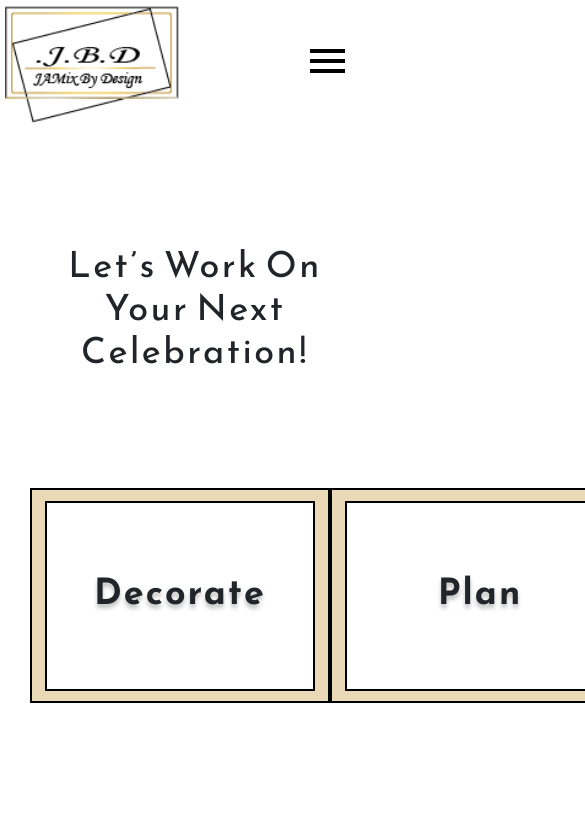
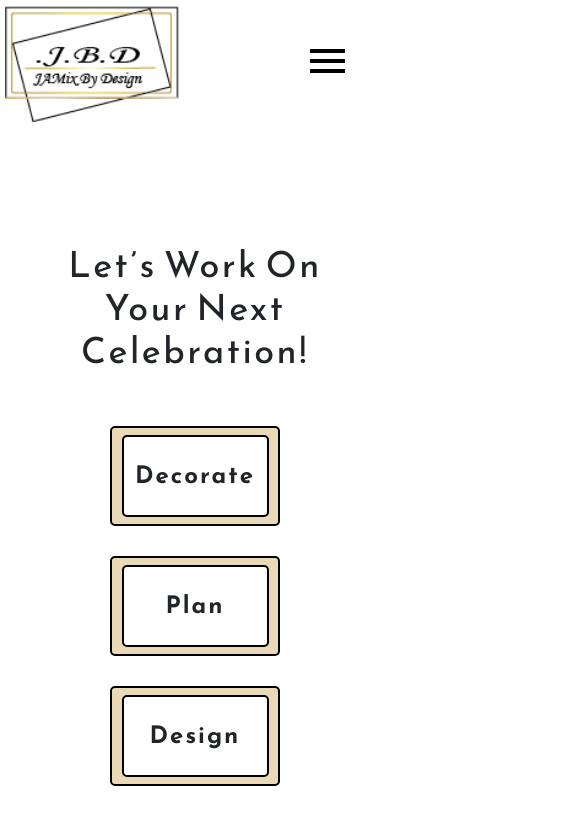
Before and after one commit to StefonSimmons/jamix-by-design, a React (Create React App) app in the folder client/: page /services in a window 390 px wide. Shown: the top 816 px of the page, 585 px wide, since content can reach past the window. Built offline with nearby package versions, Linux system fonts and the light colour scheme.

Commit message:
services responsive `max-768px`

```diff
--- a/client/src/styles/main.css
+++ b/client/src/styles/main.css
@@ -584,6 +584,14 @@ footer {
   display: flex;
   justify-content: space-evenly;
 }
+@media (max-width: 768px) {
+  .services-screen .services-section {
+    flex-direction: column;
+    justify-content: center;
+    height: 450px;
+    margin: 0;
+  }
+}
 .services-screen .services-section .service-card-container {
   display: flex;
   justify-content: center;
@@ -591,14 +599,7 @@ footer {
 }
 @media (max-width: 768px) {
   .services-screen .services-section .service-card-container {
-    width: 350px;
-    height: 270px;
-  }
-}
-@media (max-width: 412px) {
-  .services-screen .services-section .service-card-container {
-    width: 100%;
-    height: 270px;
+    margin: 15px 0;
   }
 }
 .services-screen .services-section .service-card-container .service-card-color {
@@ -611,18 +612,13 @@ footer {
 }
 @media (max-width: 768px) {
   .services-screen .services-section .service-card-container .service-card-color {
-    width: 250px;
-    height: 190px;
-  }
-}
-@media (max-width: 412px) {
-  .services-screen .services-section .service-card-container .service-card-color {
     display: flex;
     justify-content: center;
     align-items: center;
-    width: 300px;
-    height: 215px;
+    height: 100px;
+    width: 170px;
     transform: rotate(0deg);
+    border-radius: 5px;
   }
 }
 .services-screen .services-section .service-card-container .service-card-color .service-card {
@@ -635,15 +631,8 @@ footer {
 }
 @media (max-width: 768px) {
   .services-screen .services-section .service-card-container .service-card-color .service-card {
-    width: 248px;
-    height: 188px;
-  }
-}
-@media (max-width: 412px) {
-  .services-screen .services-section .service-card-container .service-card-color .service-card {
-    width: 270px;
-    height: 190px;
     transform: rotate(0deg);
+    border-radius: 5px;
   }
 }
 .services-screen .services-section .service-card-container .service-card-color .service-card .service-card-content {
@@ -655,7 +644,7 @@ footer {
   box-sizing: border-box;
   height: 100%;
 }
-@media (max-width: 412px) {
+@media (max-width: 768px) {
   .services-screen .services-section .service-card-container .service-card-color .service-card .service-card-content {
     transform: rotate(0deg);
   }
@@ -664,38 +653,15 @@ footer {
   font-size: 24px;
   font-weight: 700;
   letter-spacing: 2px;
-  text-shadow: 0px 4px 4px rgba(0, 0, 0, 0.25);
-}
-@media (max-width: 768px) {
-  .services-screen .services-section .service-card-container .service-card-color .service-card .service-card-content h2 {
-    font-size: 36px;
-  }
+  margin: 0;
 }
 .services-screen .services-section .service-card-container .service-card-color .service-card .service-card-content ul {
   margin: 0;
-}
-@media (max-width: 1280px) {
-  .services-screen .services-section .service-card-container .service-card-color .service-card .service-card-content ul {
-    align-self: flex-start;
-    padding-left: 135px;
-  }
-}
-@media (max-width: 768px) {
-  .services-screen .services-section .service-card-container .service-card-color .service-card .service-card-content ul {
-    align-self: flex-start;
-    padding-left: 45px;
-  }
 }
 .services-screen .services-section .service-card-container .service-card-color .service-card .service-card-content ul li {
   font-size: 24px;
   list-style-type: disc;
   margin: 15px 0;
-}
-@media (max-width: 768px) {
-  .services-screen .services-section .service-card-container .service-card-color .service-card .service-card-content ul li {
-    font-size: 18px;
-    margin: 8px 0 0 0;
-  }
 }
 .services-screen .services-about {
   font-size: 24px;
--- a/client/src/styles/screens/_services.scss
+++ b/client/src/styles/screens/_services.scss
@@ -32,6 +32,12 @@
     margin: 80px 0;
     display: flex;
     justify-content: space-evenly;
+    @media (max-width: $m-screen){
+      flex-direction: column;
+      justify-content: center;
+      height: 450px;
+      margin: 0;
+    }
 
     // NESTED STYLES APPLIED TO EACH CARD
     .service-card-container {
@@ -40,13 +46,12 @@
       align-items: center;
 
       @media (max-width: $m-screen) {
-        width: 350px;
-        height: 270px;
+        margin: 15px 0;
       }
-      @media (max-width: $xs-screen) {
-        width: 100%;
-        height: 270px;
-      }
+      // @media (max-width: $xs-screen) {
+      //   width: 100%;
+      //   height: 270px;
+      // }
 
       .service-card-color {
         width: 150px;
@@ -56,17 +61,18 @@
         box-sizing: border-box;
         transform: rotate(-23.6deg);
 
+        // @media (max-width: $m-screen) {
+        //   width: 250px;
+        //   height: 190px;
+        // }
         @media (max-width: $m-screen) {
-          width: 250px;
-          height: 190px;
-        }
-        @media (max-width: $xs-screen) {
           display: flex;
           justify-content: center;
           align-items: center;
-          width: 300px;
-          height: 215px;
+          height: 100px;
+          width: 170px;
           transform: rotate(0deg);
+          border-radius: 5px;
         }
         .service-card {
           width: 147px;
@@ -76,14 +82,13 @@
           border: black solid 2px;
           transform: rotate(13.73deg);
 
-          @media (max-width: $m-screen) {
-            width: 248px;
-            height: 188px;
-          }
-          @media (max-width: $xs-screen) {
-            width: 270px;
-            height: 190px;
-            transform: rotate(0deg);
+          // @media (max-width: $m-screen) {
+            //   width: 248px;
+            //   height: 188px;
+            // }
+            @media (max-width: $m-screen) {
+              transform: rotate(0deg);
+              border-radius: 5px;
           }
           .service-card-content {
             display: flex;
@@ -93,37 +98,38 @@
             transform: rotate(10deg);
             box-sizing: border-box;
             height: 100%;
-            @media (max-width: $xs-screen) {
+            @media (max-width: $m-screen) {
               transform: rotate(0deg);
             }
             h2 {
               font-size: $m-font-size;
               font-weight: 700;
               letter-spacing: 2px;
-              text-shadow: 0px 4px 4px rgba(0, 0, 0, 0.25);
-              @media (max-width: $m-screen) {
-                font-size: $l-font-size;
-              }
+              margin: 0;
+              // text-shadow: 0px 4px 4px rgba(0, 0, 0, 0.25);
+              // @media (max-width: $m-screen) {
+              //   font-size: $l-font-size;
+              // }
             }
             ul{
               margin: 0;
-              @media (max-width: $xl-screen) {
-                align-self: flex-start;
-                padding-left: 135px;
-              }
-              @media (max-width: $m-screen) {
-                align-self: flex-start;
-                padding-left: 45px;
-              }
+              // @media (max-width: $xl-screen) {
+              //   align-self: flex-start;
+              //   padding-left: 135px;
+              // }
+              // @media (max-width: $m-screen) {
+              //   align-self: flex-start;
+              //   padding-left: 45px;
+              // }
 
               li {
                 font-size: $m-font-size;
                 list-style-type: disc;
                 margin: 15px 0;
-                @media (max-width: $m-screen) {
-                  font-size: $s-font-size;
-                  margin: 8px 0 0 0;
-                }
+                // @media (max-width: $m-screen) {
+                //   font-size: $s-font-size;
+                //   margin: 8px 0 0 0;
+                // }
               }
             }
           }
```
Also changed, not shown: 1 other file (tests, documents, lock files or other folders).
